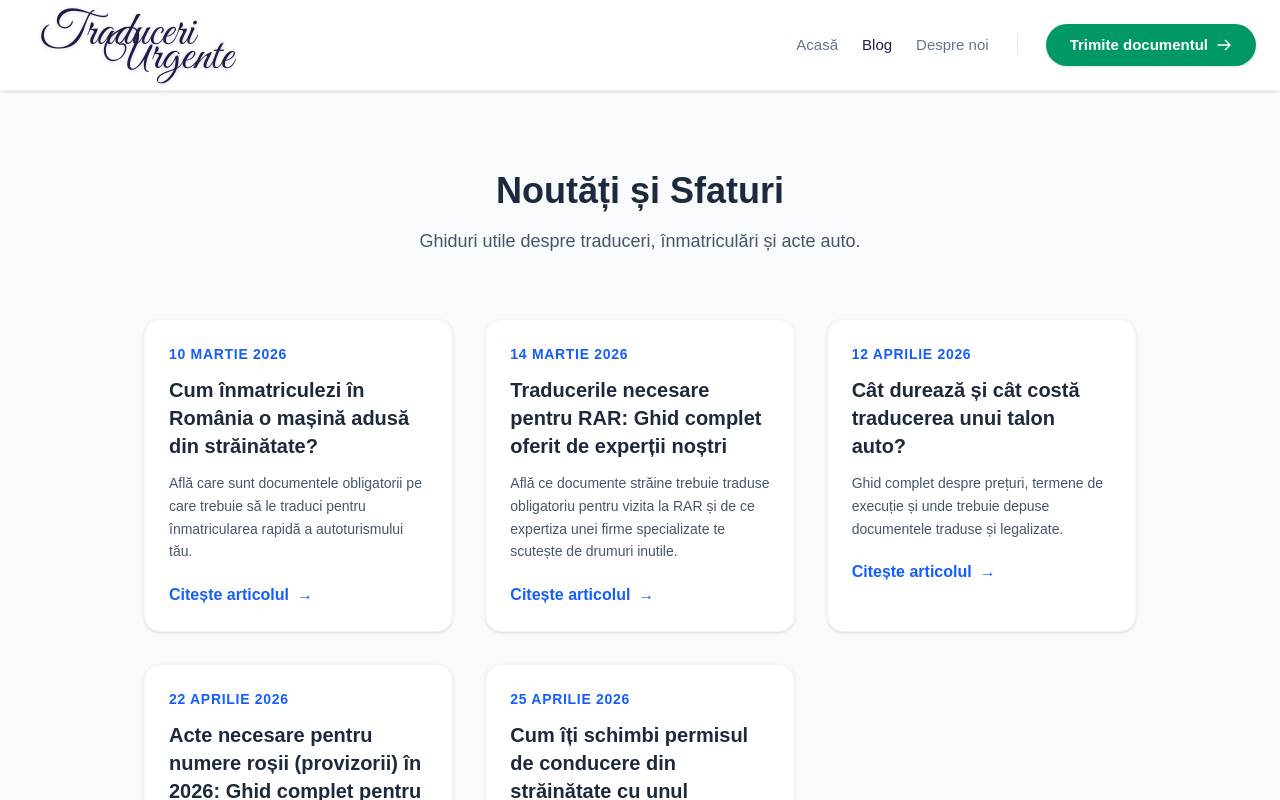
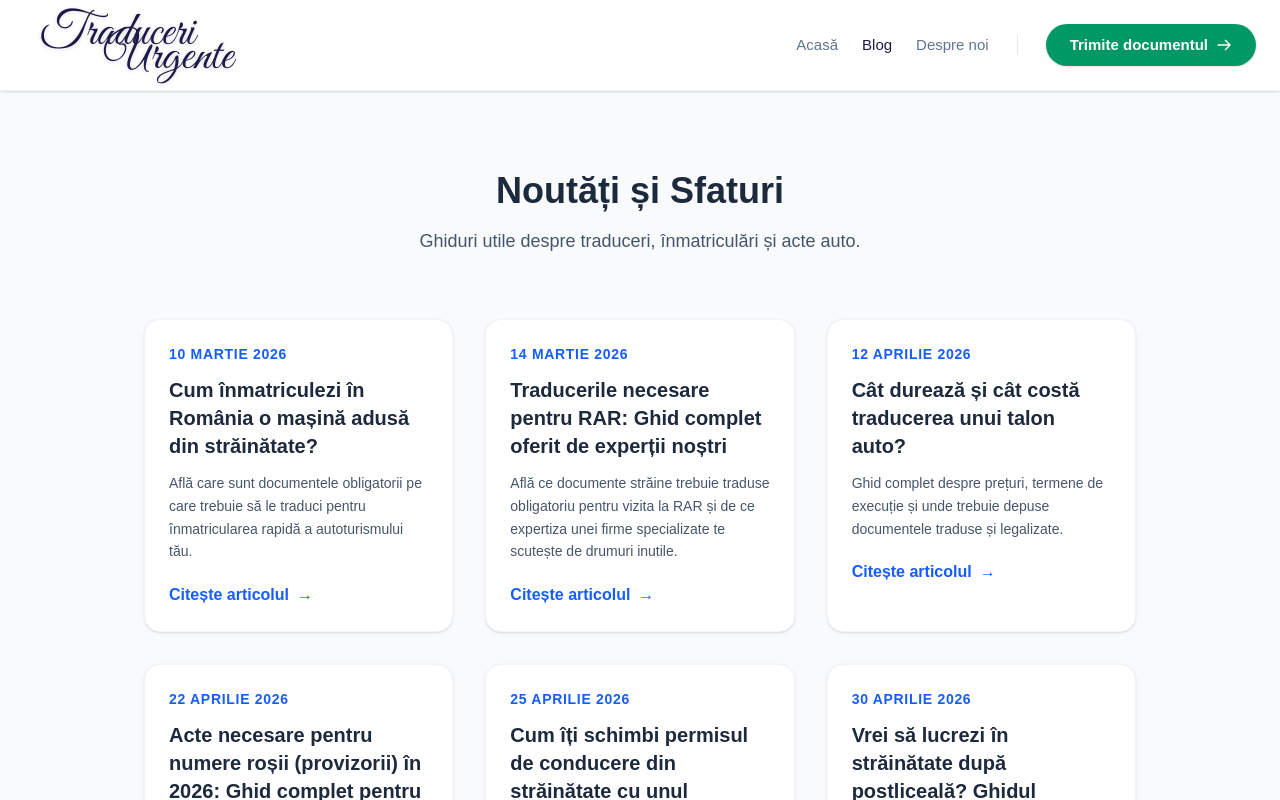
Before and after one commit to Eusebiu05/traduceri-urgente-landing, a Next.js app: page /blog in a window 1280 px wide. Shown: the top 800 px of the page. Built offline with nearby package versions, Linux system fonts and the light colour scheme.

Commit message:
Adaugare articol nou lucru in afara

```diff
--- a/src/data/articles.ts
+++ b/src/data/articles.ts
@@ -211,5 +211,52 @@ export const articles = [
       <h2 style="font-weight: 800; font-size: 1.5rem; margin-top: 2rem; margin-bottom: 1rem; color: #1e1b4b;">5. Cum se termină procesul?</h2>
       <p>După ce predai actele, autoritățile române vor trimite o solicitare către țara care ți-a dat permisul (de exemplu: Spania, Germania, Italia) pentru a verifica dacă actul este corect. Când primesc confirmarea de la ei, noul tău permis românesc va fi gata!</p>
     `,
-  }
+  },
+  {
+    id: 6, // sau următorul ID liber din lista ta
+    category: "Traduceri Acte",
+    readTime: "4 min",
+    image: "/images/blog/traduceri-postliceala-strainatate.jpg",
+    title: "Vrei să lucrezi în străinătate după postliceală? Ghidul traducerilor de care ai nevoie",
+    excerpt: "Ești asistent medical sau absolvent de postliceală și vrei un job în afară? Află ce acte trebuie să traduci și cum te ajută pachetul nostru special pentru studii.",
+    date: "30 Aprilie 2026",
+    slug: "traduceri-acte-postliceala-sanitara-munca-strainatate",
+    content: `
+      <p>Ai terminat o școală postliceală – fie că ești asistent medical, tehnician sau ai o altă specializare – și ești gata să faci pasul cel mare: angajarea în străinătate. Munca în afara țării vine cu oportunități excelente, dar și cu un dosar de acte care trebuie să fie „la virgulă”.</p>
+
+      <p>Până să semnezi contractul, instituțiile din țara de destinație trebuie să îți recunoască studiile. Iată tot ce trebuie să știi despre actele necesare și cum poți economisi timp și bani cu pachetul nostru special.</p>
+
+      <h2 style="font-weight: 800; font-size: 1.5rem; margin-top: 2rem; margin-bottom: 1rem; color: #1e1b4b;">1. Ce acte trebuie să traduci obligatoriu?</h2>
+      <p>Indiferent de țara în care pleci (Germania, Italia, UK, Belgia etc.), dosarul tău de angajare sau de echivalare va avea nevoie de următoarele documente traduse autorizat:</p>
+      <ul style="list-style-type: disc; margin-left: 1.5rem; margin-bottom: 1.5rem;">
+        <li><strong>Diploma de Bacalaureat</strong> (față-verso) – este baza oricărui dosar de studii.</li>
+        <li><strong>Diploma de absolvire a școlii postliceale</strong> (față-verso).</li>
+        <li><strong>Foaia matricolă</strong> (sau anexa la diplomă) – este esențială pentru că arată numărul de ore de practică și materiile studiate.</li>
+      </ul>
+
+      <h2 style="font-weight: 800; font-size: 1.5rem; margin-top: 2rem; margin-bottom: 1rem; color: #1e1b4b;">2. Specificații pentru asistenți medicali și moașe</h2>
+      <p>Dacă faci parte din categoria personalului sanitar (asistent medical generalist, de farmacie, moașă), vei mai avea nevoie de câteva acte specifice care să îți permită exercitarea profesiei:</p>
+      <ul style="list-style-type: disc; margin-left: 1.5rem; margin-bottom: 1.5rem;">
+        <li><strong>Autorizația de liberă practică</strong> sau Certificatul de membru OAMGMAMR.</li>
+        <li><strong>Certificatul de conformitate</strong> emis de Ministerul Sănătății (pentru recunoașterea calificării în UE).</li>
+        <li><strong>Certificatul de status profesional curent</strong> (Good Standing).</li>
+      </ul>
+
+      <blockquote style="border-left: 4px solid #1e1b4b; background-color: #f8fafc; padding: 1rem; margin-left: 0; margin-bottom: 1.5rem; border-radius: 0 0.5rem 0.5rem 0;">
+        <p style="margin-bottom: 0;"><strong>PACHET SPECIAL PENTRU ABSOLVENȚI:</strong> Pentru a-ți ușura munca, am creat un pachet complet care include traducerea <strong>Diplomei de Bac + Foaia Matricolă + Diploma de Postliceală</strong>. Beneficiezi de un preț preferențial și prioritate la execuție, astfel încât dosarul tău să fie gata în 24-48 de ore!</p>
+      </blockquote>
+
+      <h2 style="font-weight: 800; font-size: 1.5rem; margin-top: 2rem; margin-bottom: 1rem; color: #1e1b4b;">3. Traducere simplă sau legalizată?</h2>
+      <p>Aceasta este întrebarea pe care o primim cel mai des. Iată diferența:</p>
+      <ul style="list-style-type: disc; margin-left: 1.5rem; margin-bottom: 1.5rem;">
+        <li><strong>Traducerea autorizată:</strong> Poartă ștampila traducătorului autorizat de Ministerul Justiției. Este acceptată de mulți angajatori privați.</li>
+        <li><strong>Traducerea legalizată:</strong> Este traducerea autorizată a cărei semnătură este confirmată de un notar public. Aceasta este, de regulă, obligatorie pentru instituțiile de stat, ministere și ordine profesionale din străinătate.</li>
+      </ul>
+
+      <h2 style="font-weight: 800; font-size: 1.5rem; margin-top: 2rem; margin-bottom: 1rem; color: #1e1b4b;">4. De ce să alegi serviciile noastre urgente?</h2>
+      <p>Știm că oportunitățile de muncă nu așteaptă. De aceea, ne asigurăm că actele tale sunt corecte din punct de vedere terminologic (foarte important în domeniul medical/tehnic) și că sunt livrate la timp. Ne poți trimite pozele sau scanările documentelor pe WhatsApp sau e-mail, iar noi ne ocupăm de restul, inclusiv de vizita la notar!</p>
+
+      <p><strong>Ești gata să pleci?</strong> Contactează-ne astăzi pentru o ofertă personalizată pe noul nostru pachet de studii postliceale!</p>
+    `,
+}
 ];
```
